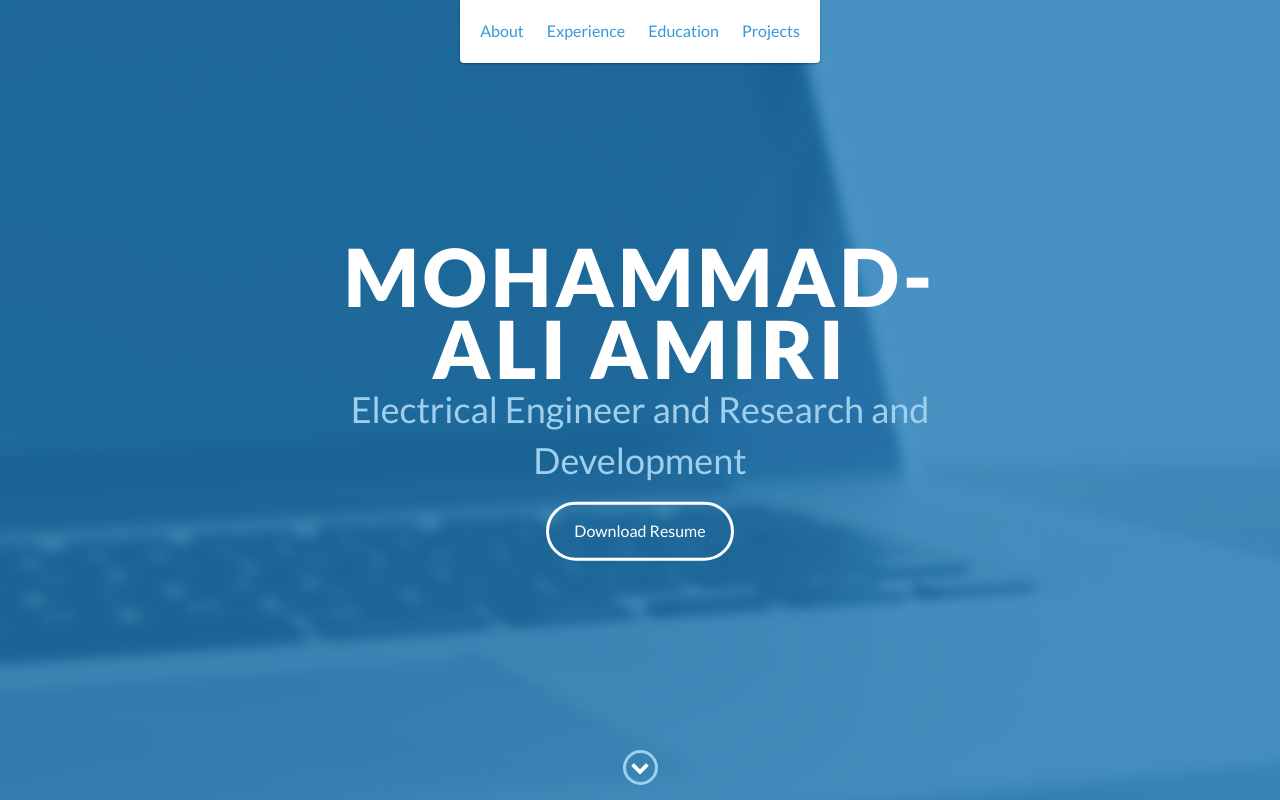
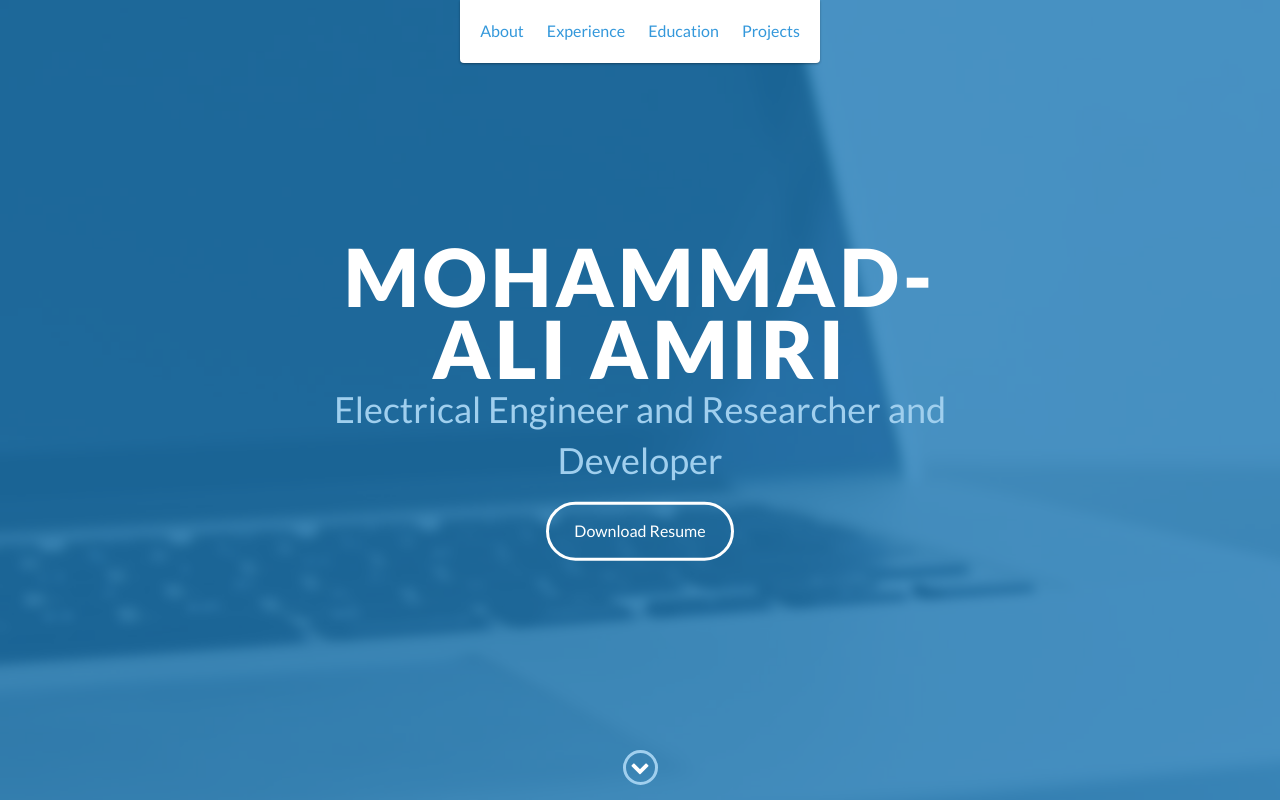
Before and after one commit to mohammadaliamiri1379/my-webpage, a website: page index.html in a window 1280 px wide. Shown: the top 800 px of the page. Drawn offline with nearby package versions, Linux system fonts and the light colour scheme.

Commit message:
Update index.html

```diff
--- a/index.html
+++ b/index.html
@@ -46,7 +46,7 @@
     <div id="lead">
         <div id="lead-content">
             <h1>Mohammad-Ali Amiri</h1>
-            <h2>Electrical Engineer and Research and Development</h2>
+            <h2>Electrical Engineer and Researcher and Developer</h2>
             <a href="https://drive.google.com/file/d/1r38MeG_bXnQxrot39NBde5fnS3xQkVQ-/view?usp=sharing" class="btn-rounded-white">Download Resume</a>
         </div>
 
```
